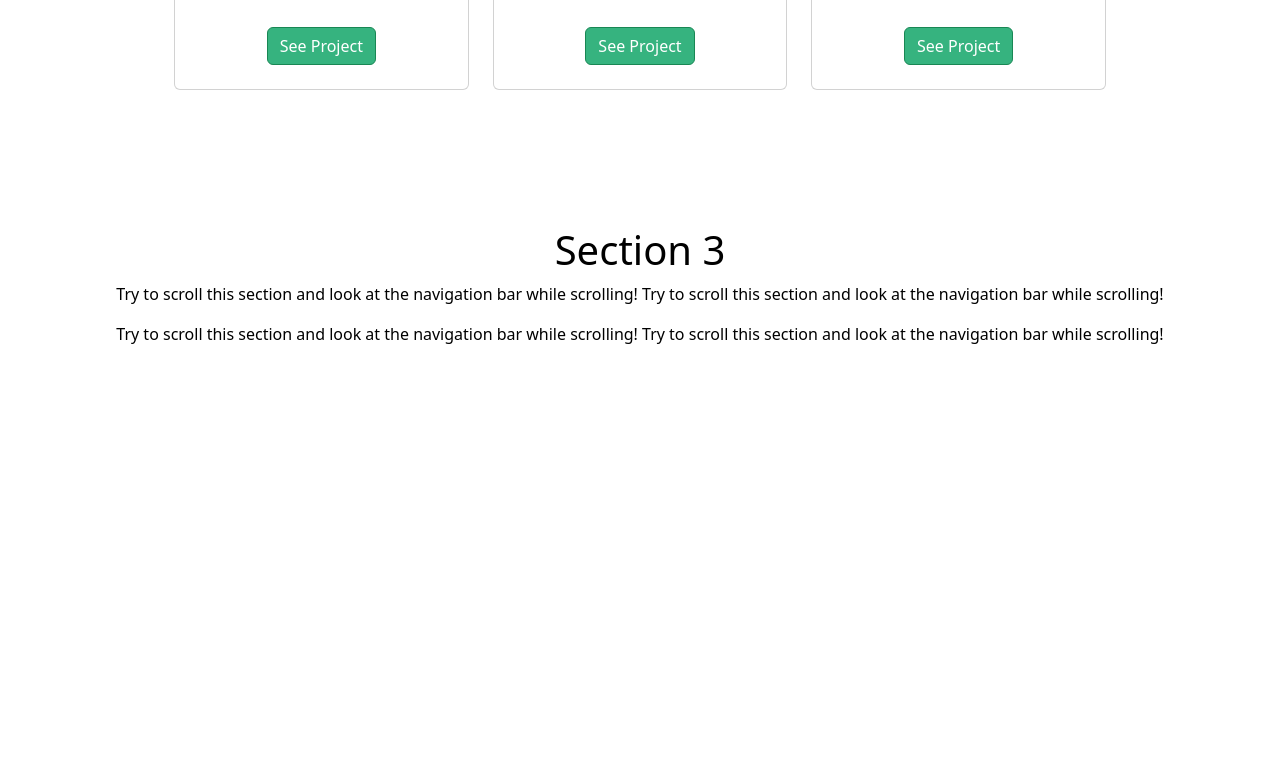
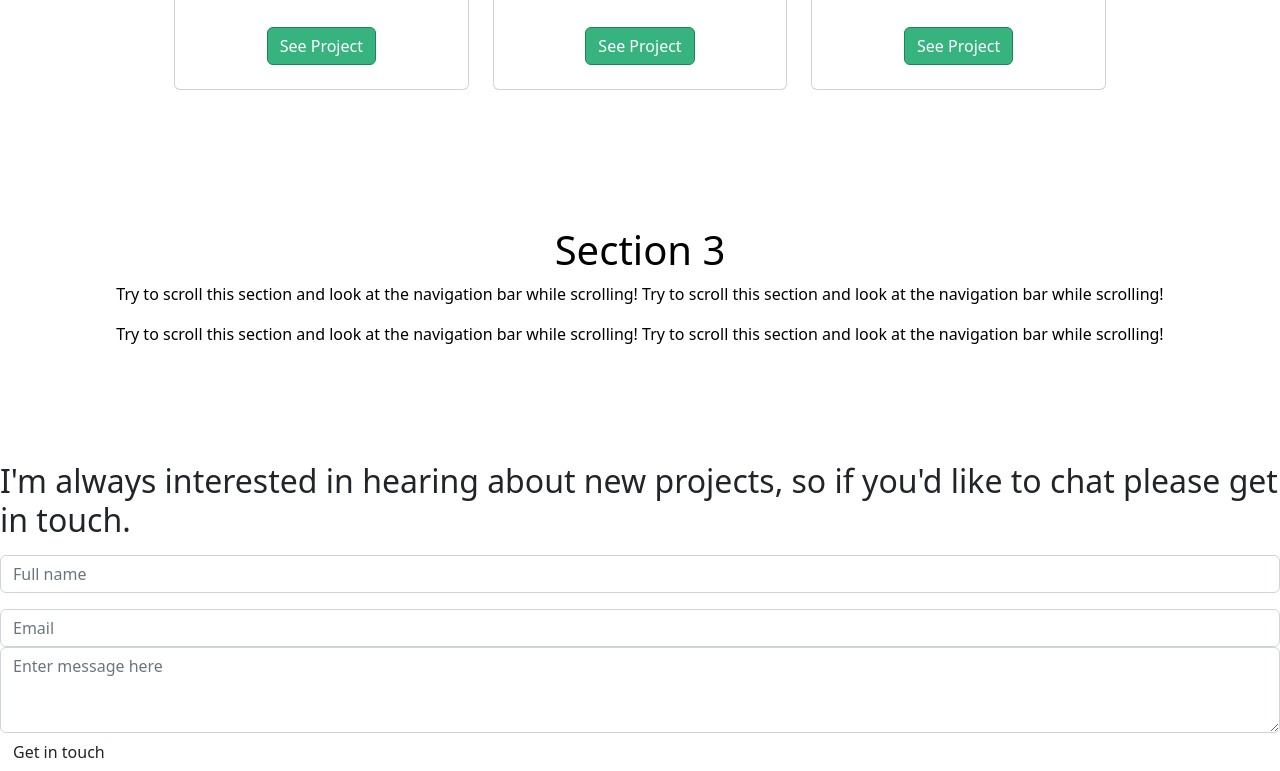
Before and after one commit to amentetteh/my-bootstrap-portfolio, a plain HTML site: page index.html in a window 1280 px wide. Shown: the part 2217-2988 px from the top of the page. Before the commit the page ends 2679 px from the top, so only its background shows below. Drawn offline with nearby package versions, Linux system fonts and the light colour scheme.

Commit message:
Added the form section

```diff
--- a/index.html
+++ b/index.html
@@ -171,6 +171,18 @@ style="padding:100px 20px; background-image: url('assets/images/header-llustrati
   <p>Try to scroll this section and look at the navigation bar while scrolling! Try to scroll this section and look at the navigation bar while scrolling!</p>
   <p>Try to scroll this section and look at the navigation bar while scrolling! Try to scroll this section and look at the navigation bar while scrolling!</p>
 </div>
-
+<!--Contact form-->
+<section class="contact" id="contact">
+  <h2 class="contact-message">
+    I'm always interested in hearing about new projects, so if you'd like
+    to chat please get in touch.
+  </h2>
+<form class="form-inline" role="form">
+    <input type="text" class="form-control mt-3" placeholder="Full name">
+    <input type="text" class="form-control mt-3" placeholder="Email">
+      <textarea class="form-control" placeholder="Enter message here" rows="3"></textarea>
+    </div>
+  <button type="submit" class="btn btn-default">Get in touch </button>
+</form>
 </body>
 </html>
```
